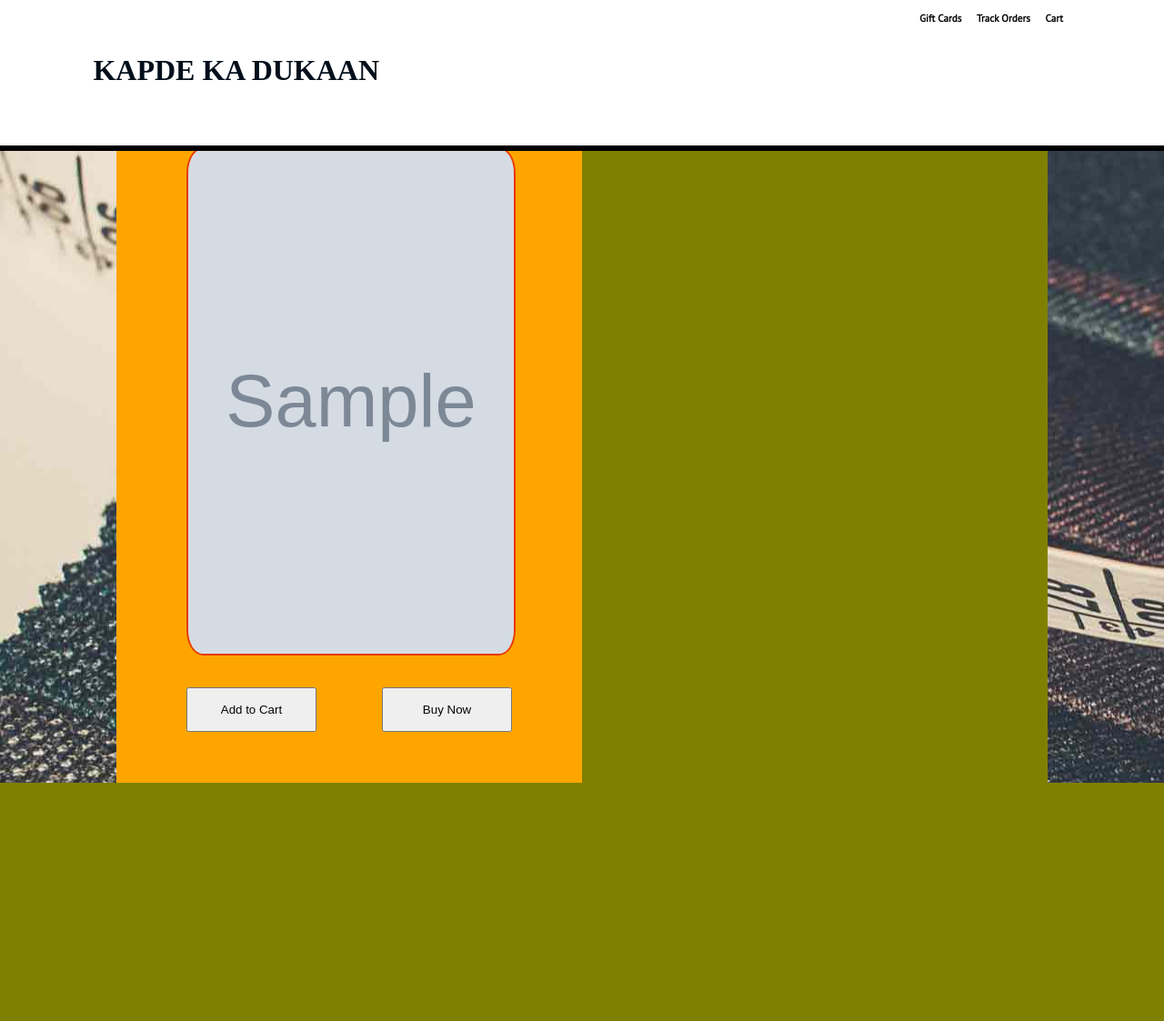
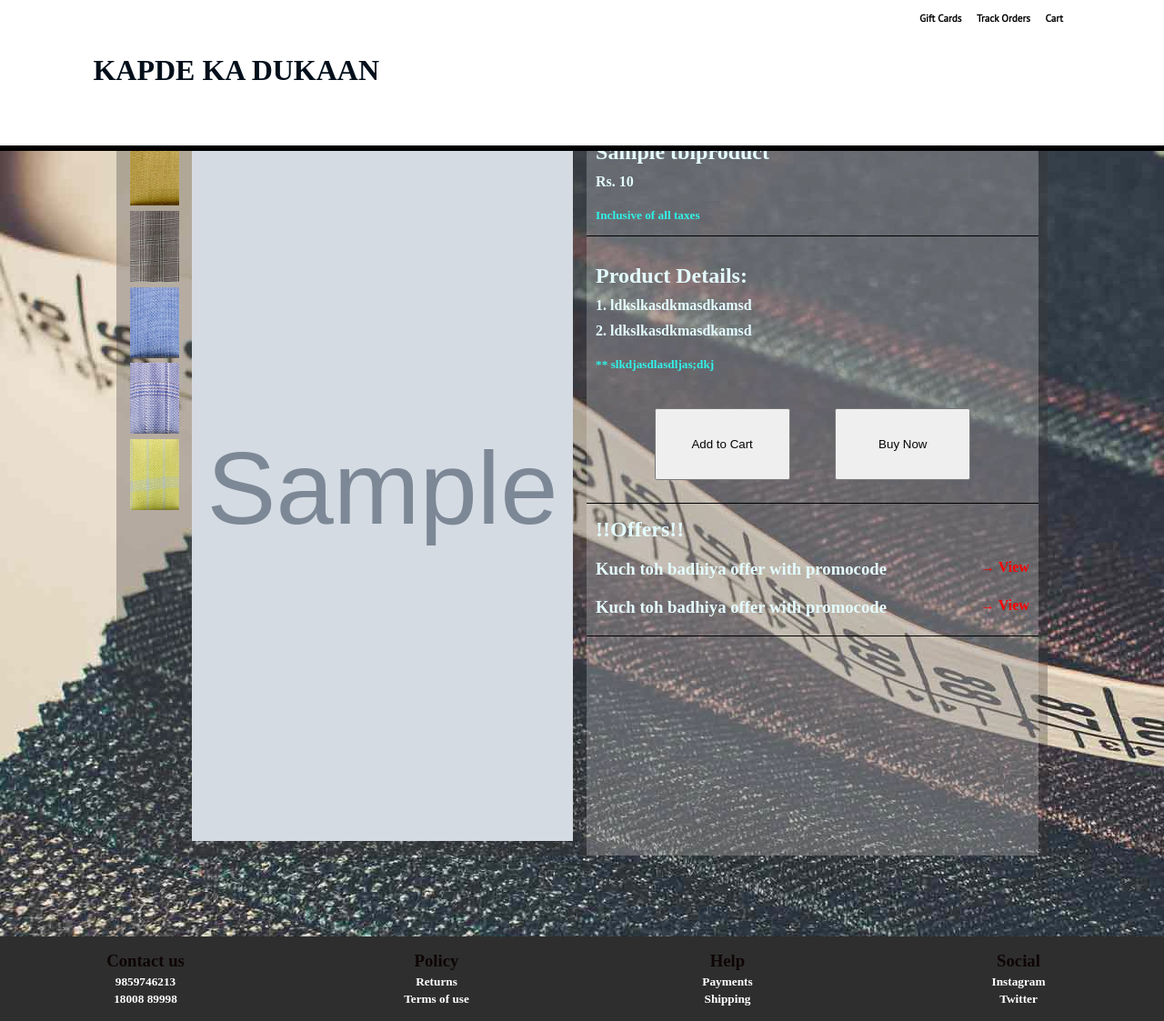
Before and after one commit to Adith98/IP_ASB, a PHP site: page /home1.php?code=000 in a window 1280 px wide. Shown: the whole page at 91% size. Before the commit the page ends 861 px from the top, so only its background shows below. Run offline with PHP 8.4, Linux system fonts and the light colour scheme; tables that the repository leaves empty or names only in its code hold one stand-in row (values such as "Sample post"); grey boxes marked "Sample" are stand-in pictures; some libraries are stand-ins or nearby versions.

Commit message:
Second Page almost done

```diff
--- a/home1.php
+++ b/home1.php
@@ -7,13 +7,13 @@ $code=$_GET["code"];
 <html>
  <head>
   <title>Hello</title>
-  <link rel="stylesheet" href="product.css">
+  <link rel="stylesheet" href="style.css">
   <link href="https://fonts.googleapis.com/css?family=PT+Sans" rel="stylesheet">
   <link href="https://kenwheeler.github.io/slick/slick/slick.css" rel="stylesheet"/>
   <link rel="stylesheet" type="text/css" href="https://kenwheeler.github.io/slick/slick/slick-theme.css"/>
  </head>
  <body>
- <div class = "header" id="myHeader">
+ <div class = "header sticky" id="myHeader">
     <nav>
         <div class="nav" id="nav">
             <a href="https://www.google.com/"id="nav">   Gift Cards   </a>
@@ -23,35 +23,62 @@ $code=$_GET["code"];
     </nav>
     <h1  style="color:rgb(2, 15, 27); margin:3% 0 0 8%;">KAPDE KA DUKAAN</h1>
  </div>
-
-  <div class="BuyingPage">
-      <div class="left">
-          <?php
+ <div class="BuyingPage">
+  <div class="left">
+    <div class="Separate">
+        <div class="list">
+            <img id="img1" src="Cloth Samples\sample1.jpg" onmouseover ="show1()">
+            <img id="img2" src="Cloth Samples\sample2.jpg" onmouseover ="show2()">
+            <img id="img3" src="Cloth Samples\sample3.jpg" onmouseover ="show3()">
+            <img id="img4" src="Cloth Samples\sample4.jpg" onmouseover ="show4()">
+            <img id="img5" src="Cloth Samples\sample5.jpg" onmouseover ="show5()">
+        </div>
+        <?php
             $product_array = $db_handle->runQuery("SELECT * FROM tblproduct where code='$code'");
             if (!empty($product_array)) {
             foreach($product_array as $key=>$value){
 
-          ?>
-          <div class="Separate"><img src="<?php echo $product_array[$key]["image"]; ?>"></div>
-          <div class="Buy">
-              <form method="post" action="#">
-              <input type="submit" value="Add to Cart" class="bt2" >
-              <input type="submit" value="Buy Now" class="bt1" >
-              </form>
-          </div>
-          <?php
-            }
-        }
         ?>
-      </div>
-      <div class="right">Helol</div>
+        <div class="image" >
+            <img id="image" src="<?php echo $product_array[$key]["image"]; ?>">
+        </div>
+
+    </div>
   </div>
+  <div class="right">
+    <div class="price">
+        <h2><?php echo $product_array[$key]["name"]; ?></h2>
+        <h4>Rs. <?php echo $product_array[$key]["price"]; ?></h4>
+        <h5>Inclusive of all taxes</h5>
+    </div>
+    <div class="description">
+        <h2>Product Details:</h2>
+        <h4>1. ldkslkasdkmasdkamsd</h4>
+        <h4>2. ldkslkasdkmasdkamsd</h4>
+        <h5>** slkdjasdlasdljas;dkj</h5>
+        <input id="atc" type="submit" value="Add to Cart" class="bt2" >
+        <input id="bn" type="submit" value="Buy Now" class="bt1" >
+    </div>
+    <div class="offers">
+        <h2>!!Offers!!</h2>
+        <div class="offers_list"><h3>Kuch toh badhiya offer with promocode</h3><a href="#"><h4> &#x2192 View </h4></a></div>
+        <div class="offers_list"><h3>Kuch toh badhiya offer with promocode</h3><a href="#"><h4> &#x2192 View </h4></a></div>
+    </div>
+  </div>
+  <?php } }
+        ?>
+ </div>
+
+ <footer>
+    <ul1><li><h3>Contact us</h3></li><li><h5>9859746213</h5></li><li><h5>18008 89998</h5></li></ul1>
+    <ul1><li><h3>Policy</h3></li><li><h5>Returns</h5></li><li><h5>Terms of use</h5></li></ul1>
+    <ul1><li><h3>Help</h3></li><li><h5>Payments</h5></li><li><h5>Shipping</h5></li></ul1>
+    <ul1><li><h3>Social</h3></li><li><h5>Instagram</h5></li><li><h5>Twitter</h5></li></ul1>
+  </footer>
 
 
 
-
-
-
+  <script src="js/product.js"></script>
   <script type="text/javascript" src="https://code.jquery.com/jquery-1.11.0.min.js"></script>
   <script type="text/javascript" src="https://code.jquery.com/jquery-migrate-1.2.1.min.js"></script>
   <script type="text/javascript" src="slick/slick.min.js"></script>
--- a/js/main.js
+++ b/js/main.js
@@ -72,12 +72,6 @@ function plusSlides2(n) {
   }
 }
 
-
-
-
-
-
-
 window.onscroll = function() {myFunction()};
 
 var header = document.getElementById("myHeader");
--- a/product.css
+++ b/product.css
@@ -38,38 +38,65 @@ nav a:hover{
 }
 .BuyingPage{
     width:80%;
-    height:90%;
+    height:100%;
     margin:11% auto auto auto;
-    background-color: rgb(0, 0, 0);
+    background-color: rgba(58, 52, 52, 0.301);
     position: relative;
 }
 .left{
-    background-color: orange;
-    width:50%;
-    height:100%;
+    width:48.5%;
+    height:99%;
+    left:1%;top:1%;
     position:absolute;
 }
+.price{
+    display:block;
+    background-color: rgba(255, 255, 255, 0.233);
+    border-bottom: 1px solid black;
+}
+.price h2{
+    padding:1% 0 0 2% ;
+    margin:0;color:rgb(228, 252, 255);
+}
+.price h4{
+    padding:2% 0 0 2% ;
+    margin:0;color:rgb(228, 252, 255);
+}
+.price h5{
+    padding:4% 0 3% 2% ;
+    margin:0;color:rgb(49, 243, 233);
+}
 .right{
-    width:50%;
-    height:100%;
-    background-color: olive;
-    left:50%;
+    width:48.5%;
+    height:99%;
+    right:1%;top:1%;
     position:absolute;
 
 }
 .Separate{
+    display:block;
+    height:100%;
+    width:98%;
+    margin: auto;
+}
+.list{
+    display:block;
     position:absolute;
-    height:77%;
-    width:70%;
-    left:15%;
-    top:3%;
-
+    width:12%;
+    height:98%;
+    background-color: aqua;
 }
-.Separate img{
-    border-radius: 5%;
-    border: 2px solid rgb(231, 56, 12);
-    width:100%;
+.image{
+    display:block;
+    position:absolute;
+    left:12%;
+    width:87%;
+    height:98%;
+}
+.image img{
+    width:97%;
     height:100%;
+    margin:0 0 0 3%;
 }
 .Buy{
     position:absolute;
--- a/style.css
+++ b/style.css
@@ -1,6 +1,8 @@
 body {
     font-family:'Times New Roman', Times, serif;
     margin:0;
+	background: url(images/Wallpaper.jpg) no-repeat center center fixed;
+
 
 }
 
@@ -11,7 +13,6 @@ nav{
 }
 
 .nav{
-    display:none;
     margin:0;
     padding:0;
 }
@@ -71,12 +72,13 @@ ul li:hover{
 .featured{
     width:30%;
     background-image: url(images/featured.png);
-    border:4px solid rgb(241, 0, 0);
+    border:4px solid rgb(8, 3, 3);
     height:70%;
     right:3%;
     top:125%;
     position: absolute;
 }
+
 .brands{
     position: absolute;
     width:30%;
@@ -89,7 +91,7 @@ ul li:hover{
 .featured1{
     width:30%;
     background-image: url(images/featured.png);
-    border:4px solid rgb(255, 0, 0);
+    border:4px solid rgb(22, 9, 9);
     height:70%;
     right:3%;
     top:221%;
@@ -140,7 +142,7 @@ p {
     background-color: black;
     box-shadow: 5px 10px #00000038;
     position: relative;
-    border: 2px solid rgb(231, 56, 12);
+    border: 3px solid black;
 }
 
 .prev1, .next1 {
@@ -202,14 +204,14 @@ p {
 .slider1{
     width:60%;
     height:30%;
-    margin:6% auto auto 3%;
+    margin:7% auto auto 3%;
 }
 
 footer{
     margin:7% 0 0 0;
     bottom:0;
     padding:1% 0 1% 0;
-    background-color: tomato;
+    background-color: #2e2e2e;
     overflow: hidden;
     position: relative;
 }
@@ -271,13 +273,134 @@ ul1{
 }
 
 .slider h3,.slider1 h3{
- padding:0;margin:0;
+ padding:0;margin:0 0 0.5% 0;
  color:white;
  padding:2% 0 2% 42%;
- background-color: rgba(178, 34, 34, 0.459);
+ background-color: black;
+ border:4px solid white;
 }
 
 .product img{
     width: 100%;
     height: 100%;
 }
+
+.BuyingPage{
+    width:80%;
+    height:100%;
+    margin:11% auto auto auto;
+    background-color: rgba(58, 52, 52, 0.301);
+    position: relative;
+}
+.left{
+    width:48.5%;
+    height:99%;
+    left:1%;top:1%;
+    position:absolute;
+}
+.price{
+    display:block;
+    border-bottom: 1px solid black;
+}
+.offers{
+    display:block;
+    border-bottom: 1px solid black;
+    padding:2% 0 4% 0;
+    overflow: hidden;
+}
+.description{
+    display:block;
+    border-bottom: 1px solid black;
+    padding-top:5%;
+    overflow: hidden;
+}
+.right h2{
+    padding:1% 0 0 2% ;
+    margin:0;color:rgb(228, 252, 255);
+}
+.right h4{
+    padding:2% 0 0 2% ;
+    margin:0;color:rgb(228, 252, 255);
+}
+.right h5{
+    padding:4% 0 3% 2% ;
+    margin:0;color:rgb(49, 243, 233);
+}
+.right{
+    width:48.5%;
+    height:99%;
+    right:1%;top:1%;
+    position:absolute;
+    background-color: rgba(255, 255, 255, 0.233);
+}
+.Separate{
+    display:block;
+    height:100%;
+    width:98%;
+    margin: auto;
+}
+.list{
+    display:block;
+    position:absolute;
+    width:12%;
+    height:98%;
+}
+.image{
+    display:block;
+    position:absolute;
+    left:12%;
+    width:87%;
+    height:98%;
+}
+.image img{
+    width:97%;
+    height:100%;
+    margin:0 0 0 3%;
+}
+.Buy{
+    position:absolute;
+    height:17%;
+    width:70%;
+    left:15%;
+    top:83%;
+}
+.bt1{
+    color:rgb(7, 5, 5);
+    margin:5% 15% 5% 5%;
+    width:30%;
+    height:10%;
+    float:right;
+}
+.bt2{
+    color:rgb(7, 5, 5);
+    margin:5% 5% 5% 15%;
+    width:30%;
+    height:10%;
+    float:left;
+}
+
+.list img{
+    width:90%;
+    height:10%;
+    margin:0 1% 10% 0;
+}
+
+.list img:hover{
+    border:3px solid black;
+}
+
+.offers_list a h4{
+    text-decoration: none;
+    float:right;
+    margin:4% 2% 0 0;
+    color:red;
+    padding:0;
+}
+.offers_list a h4:hover{
+    background-color: antiquewhite;
+}
+.offers_list h3{
+    padding:4% 0 0 2% ;
+    margin:0;color:rgb(228, 252, 255);
+    display:inline-block;
+}
```
Also changed, not shown: index.php (+4 -4 lines), js/product.js (added, +48 -0 lines).
